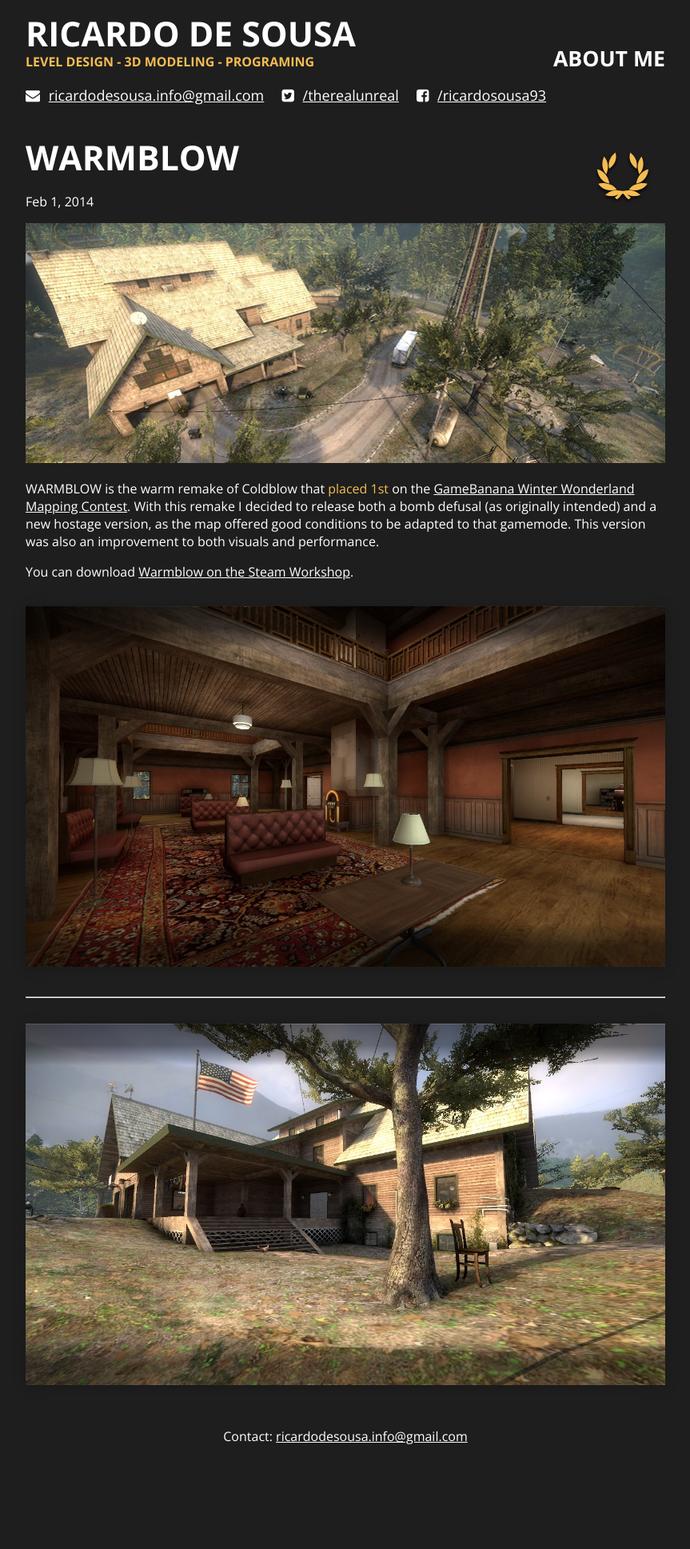
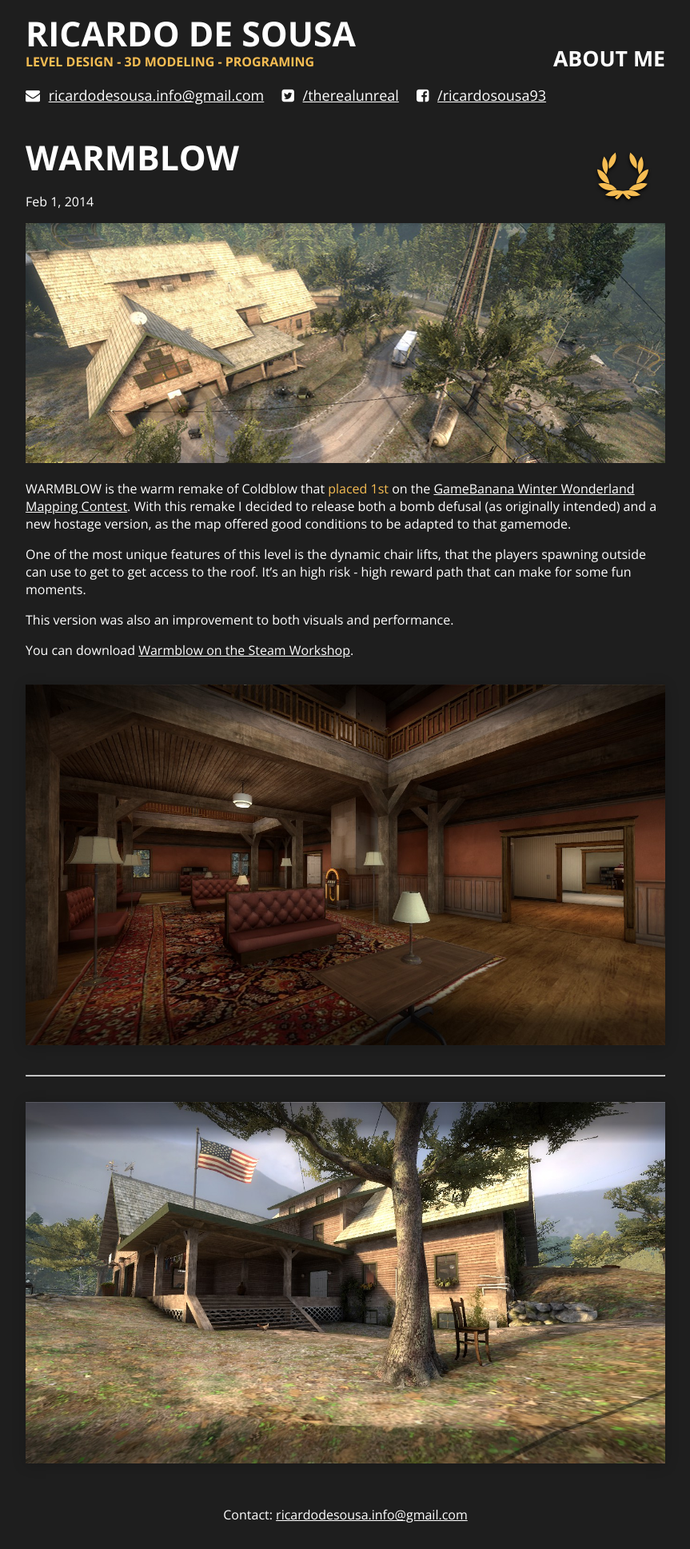
Before and after one commit to THEREALUNREAL/THEREALUNREAL.github.io, a Jekyll site: the page built from _posts/2014-02-01-WarmBlow.markdown, in a window 1280 px wide. Shown: the whole page at 80% size, without its empty margins (208-1071 px from the left). Built offline with Jekyll 4.4.1, drawn with Linux system fonts in a browser that asks for light colours; nearby versions of some CDN libraries; before the commit the page ends 1839 px from its top, so only the background shows below that.

Commit message:
Update 2014-02-01-WarmBlow.markdown

```diff
--- a/_posts/2014-02-01-WarmBlow.markdown
+++ b/_posts/2014-02-01-WarmBlow.markdown
@@ -8,7 +8,11 @@ icon: /images/icons/csgo.png
 award: true
 ---
 
-WARMBLOW is the warm remake of Coldblow that _placed 1st_ on the <a href="http://gamebanana.com/contests/winners/31">GameBanana Winter Wonderland Mapping Contest</a>. With this remake I decided to release both a bomb defusal (as originally intended) and a new hostage version, as the map offered good conditions to be adapted to that gamemode. This version was also an improvement to both visuals and performance.
+WARMBLOW is the warm remake of Coldblow that _placed 1st_ on the <a href="http://gamebanana.com/contests/winners/31">GameBanana Winter Wonderland Mapping Contest</a>. With this remake I decided to release both a bomb defusal (as originally intended) and a new hostage version, as the map offered good conditions to be adapted to that gamemode.
+
+One of the most unique features of this level is the dynamic chair lifts, that the players spawning outside can use to get to get access to the roof. It's an high risk - high reward path that can make for some fun moments.
+
+This version was also an improvement to both visuals and performance.
 
 You can download <a href="https://steamcommunity.com/sharedfiles/filedetails/?id=199651111">Warmblow on the Steam Workshop</a>.
 
```
